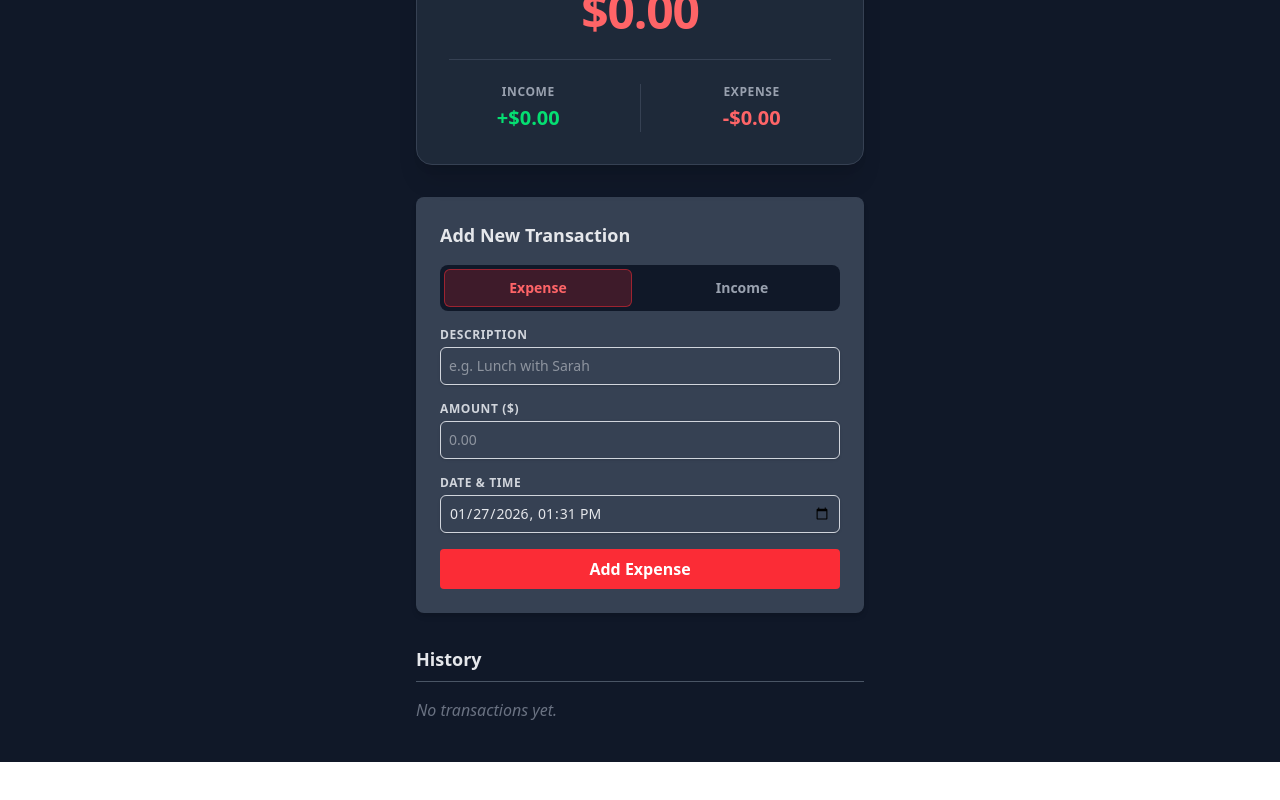
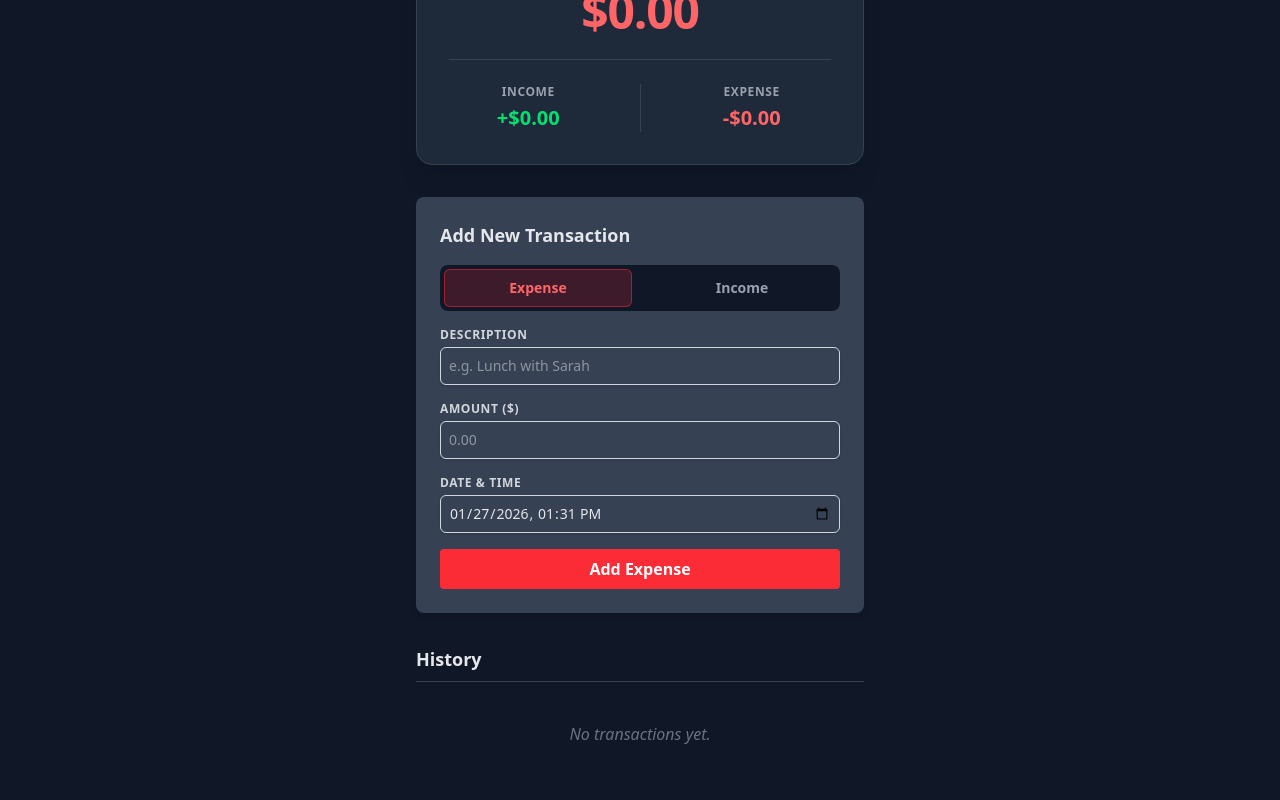
Before and after one commit to b0yu-li/exp-z, a React (Vite) app in the folder packages/client/: page / in a window 1280 px wide. Shown: the part 286-1086 px from the top of the page. Before the commit the page ends 1048 px from the top, so only its background shows below. Built offline with nearby package versions, Linux system fonts and the light colour scheme.

Commit message:
feat: group by date

```diff
--- a/packages/client/src/components/TransactionList.tsx
+++ b/packages/client/src/components/TransactionList.tsx
@@ -18,23 +18,37 @@ const formatDate = (isoString: string) => {
     // Output: "Jan 28, 7:30 PM"
 };
 
+const formatDateHeader = (isoString: string) => {
+    const date = new Date(isoString);
+    return new Intl.DateTimeFormat('en-US', {
+        month: 'short', day: 'numeric',
+    }).format(date);
+};
+
 export const TransactionList = ({ transactions, onDelete }: Props) => {
     const [deleteId, setDeleteId] = useState<number | null>(null);
 
-    // 1. PERFORMANCE & SAFETY FIX
-    // We use useMemo so this heavy sorting calculation only runs when 'transactions' changes.
-    const sortedTransactions = useMemo(() => {
-        // 2. IMMUTABILITY FIX
-        // We use [...transactions] to create a COPY of the array.
-        // This ensures we don't accidentally mutate the original 'transactions' prop,
-        // which can cause hard-to-debug rendering issues in React.
-        return [...transactions].sort((a, b) => {
-            // Optimization: Since we are using ISO strings, standard string comparison
-            // is faster and more reliable than Date.parse().
-            // "2023-01-02" is always alphabetically greater than "2023-01-01"
-            return b.dateTime.localeCompare(a.dateTime);
+    // Grouping Logic: Returns object { "2023-10-27": [Transaction, ...], ... }
+    const groupedTransactions = useMemo(() => {
+        const groups: Record<string, Transaction[]> = {};
+
+        // Sort all transactions first by date descending
+        const sorted = [...transactions].sort((a, b) => b.dateTime.localeCompare(a.dateTime));
+
+        sorted.forEach(t => {
+            // Create key "YYYY-MM-DD"
+            const dateKey = t.dateTime.split('T')[0];
+            if (!groups[dateKey]) {
+                groups[dateKey] = [];
+            }
+            groups[dateKey].push(t);
         });
+
+        return groups;
     }, [transactions]);
+
+    // Get date keys sorted descending (Newest date first)
+    const dateKeys = Object.keys(groupedTransactions).sort((a, b) => b.localeCompare(a));
 
     const confirmDelete = () => {
         if (deleteId !== null) {
@@ -46,32 +60,62 @@ export const TransactionList = ({ transactions, onDelete }: Props) => {
 
     return (
         <>
+
             <div className="mt-8">
-                <h3 className="text-lg font-bold mb-4 text-gray-200 border-b border-gray-600 pb-2">History</h3>
+                <h3 className="text-lg font-bold mb-6 text-gray-200 border-b border-gray-700 pb-2">History</h3>
+
+                {transactions.length === 0 && (
+                    <p className="text-gray-500 italic text-center py-4">No transactions yet.</p>
+                )}
+
+                {/* Iterate over each Date Group */}
+                <div className="space-y-8">
+                    {dateKeys.map(dateKey => {
+                        const dayTransactions = groupedTransactions[dateKey];
+                        const dayTotal = dayTransactions.reduce((acc, t) => acc + t.amount, 0);
+
+                        // We use the first transaction's full date string to format the header
+                        // to avoid timezone shifts if we just parsed "YYYY-MM-DD"
+                        const headerLabel = formatDateHeader(dayTransactions[0].dateTime);
+
+                        return (
+                            <div key={dateKey} className="animate-in fade-in slide-in-from-bottom-2 duration-300">
+                                {/* Day Header */}
+                                <div className="flex justify-between items-end mb-3 px-1">
+                                    <h4 className="text-gray-400 text-xs font-bold uppercase tracking-widest opacity-80">
+                                        {headerLabel}
+                                    </h4>
+                                    <span className={`text-xs font-bold px-2 py-0.5 rounded border ${dayTotal >= 0
+                                        ? 'bg-gray-800 border-gray-700 text-gray-300'
+                                        : 'bg-gray-800 border-gray-700 text-gray-300'
+                                        }`}>
+                                        {dayTotal < 0 ? '-' : '+'}${Math.abs(dayTotal).toFixed(2)}
+                                    </span>
+                                </div>
+
+                                {/* List for this day */}
                                 <ul className="space-y-3">
-                    {sortedTransactions.length === 0 && (
-                        <p className="text-gray-500 italic">No transactions yet.</p>
-                    )}
-                    {sortedTransactions.map((t) => (
+                                    {dayTransactions.map((t) => (
                                         <li
                                             key={t.id}
-                            className={`bg-white p-3 rounded shadow-sm flex justify-between items-center border-l-4 ${t.amount < 0 ? 'border-red-500' : 'border-green-500'
+                                            className={`group bg-gray-800 p-4 rounded-lg shadow-sm flex justify-between items-center border-l-4 transition-all hover:bg-gray-750 ${t.amount < 0 ? 'border-red-500' : 'border-green-500'
                                                 }`}
                                         >
                                             <div className="flex flex-col">
-                                <span className="text-gray-800 font-medium">{t.text}</span>
-                                {/* NEW: Smaller, lighter text for the date */}
-                                <span className="text-gray-400 text-xs">
+                                                <span className="text-gray-100 font-medium">{t.text}</span>
+                                                {/* Show only time here since date is in header */}
+                                                <span className="text-xs text-gray-500 mt-0.5 font-medium">
                                                     {formatDate(t.dateTime)}
                                                 </span>
                                             </div>
+
                                             <div className="flex items-center gap-4">
-                                <span className={`font-bold ${t.amount < 0 ? 'text-red-600' : 'text-green-600'}`}>
+                                                <span className={`font-bold text-lg ${t.amount < 0 ? 'text-red-400' : 'text-green-400'}`}>
                                                     {t.amount < 0 ? '-' : '+'}${Math.abs(t.amount).toFixed(2)}
                                                 </span>
                                                 <button
                                                     onClick={() => setDeleteId(t.id)}
-                                    className="text-gray-400 hover:text-red-500 transition-colors"
+                                                    className="text-gray-500 hover:text-red-400 transition-colors opacity-0 group-hover:opacity-100 focus:opacity-100 p-1 rounded-full hover:bg-gray-700"
                                                     aria-label="Delete transaction"
                                                 >
                                                     ✕
@@ -81,6 +125,11 @@ export const TransactionList = ({ transactions, onDelete }: Props) => {
                                     ))}
                                 </ul>
                             </div>
+                        );
+                    })}
+                </div>
+            </div>
+
             {/* Render the Modal */}
             <DeleteConfirmationModal
                 isOpen={!!deleteId}
```
Lines whose indentation alone changed are shown as unchanged.
